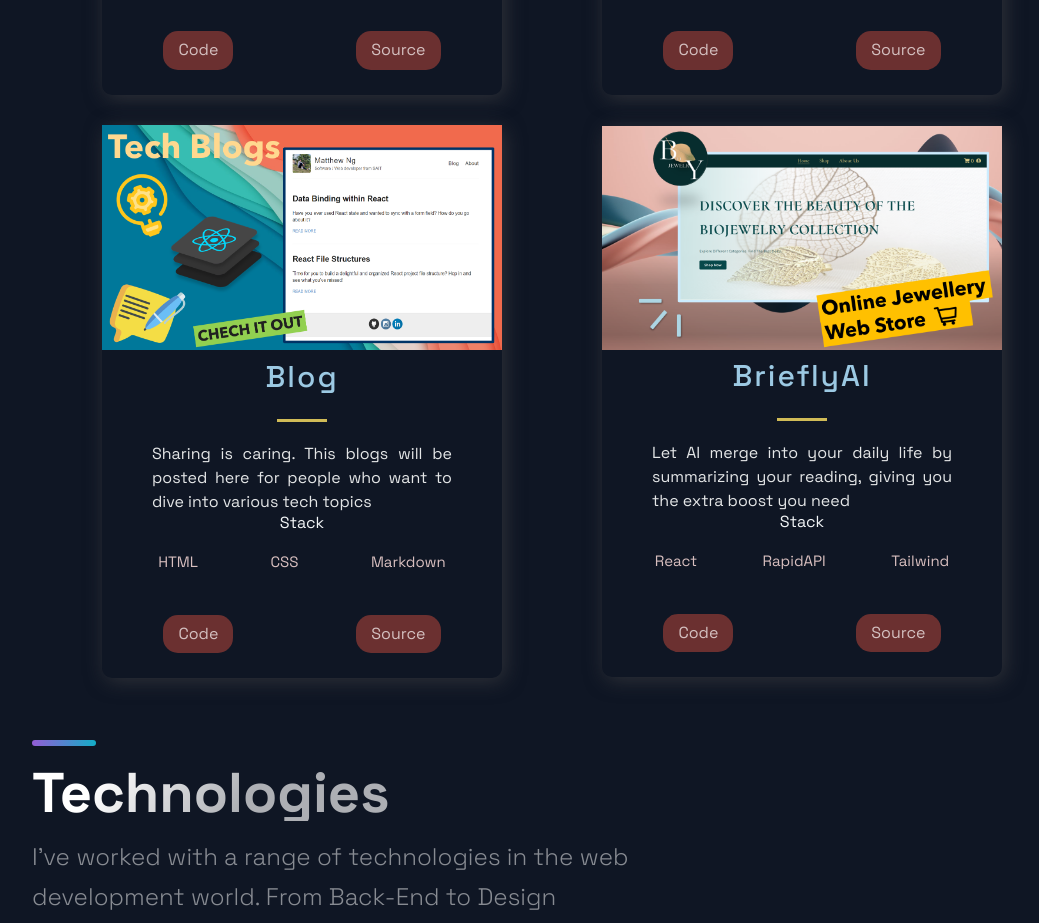
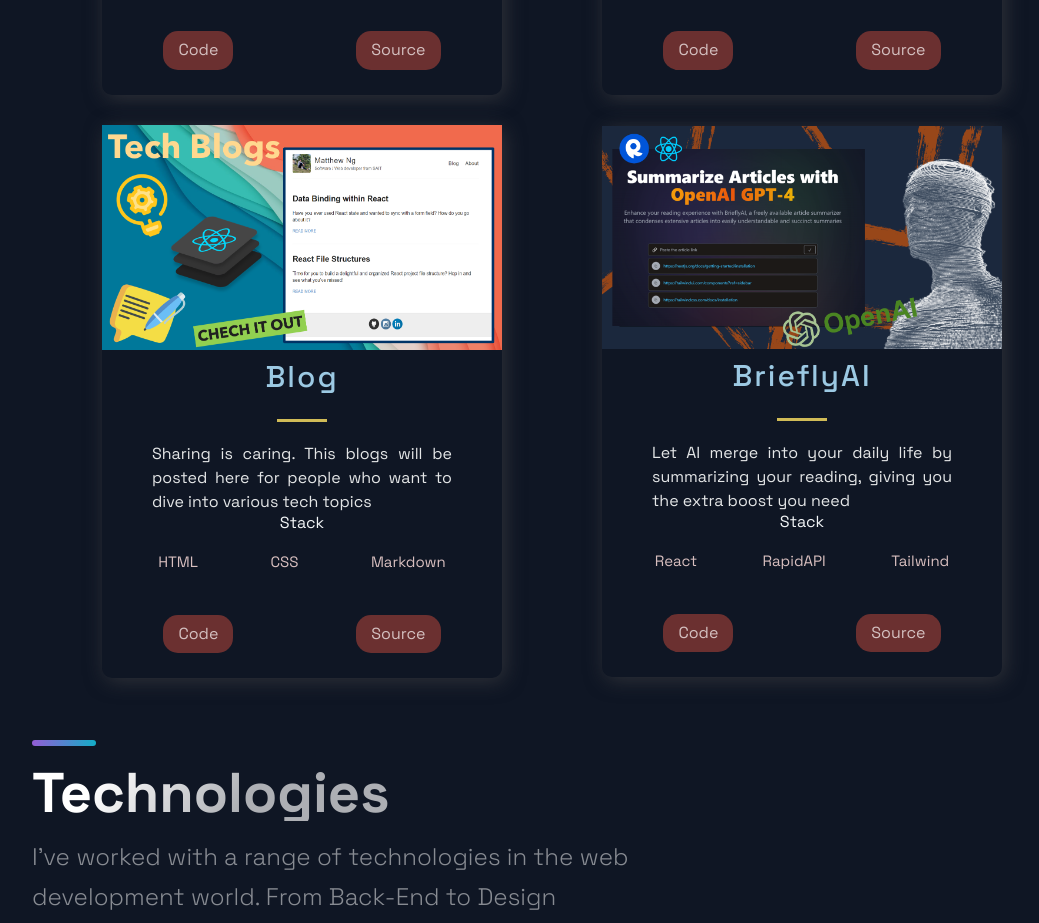
Before and after one commit to Matthew-503/Project_Porfolio, a Next.js app: page / in a window 1280 px wide. Shown: the part 1360-2283 px from the top of the page, without its empty margins (88-1127 px from the left). Built offline with nearby package versions, Linux system fonts and the light colour scheme.

Commit message:
Update Data.js

```diff
--- a/src/Assets/Data.js
+++ b/src/Assets/Data.js
@@ -29,7 +29,7 @@
   {
     title: 'BrieflyAI',
     description: "Let AI merge into your daily life by summarizing your reading, giving you the extra boost you need",
-    image: '/images/4.png',
+    image: '/images/5.png',
     tags: ['React', 'RapidAPI', 'Tailwind'],
     source: 'https://breiflyai.vercel.app/',
     visit: 'https://github.com/Matthew-503/project_ai-summarizer',
```
